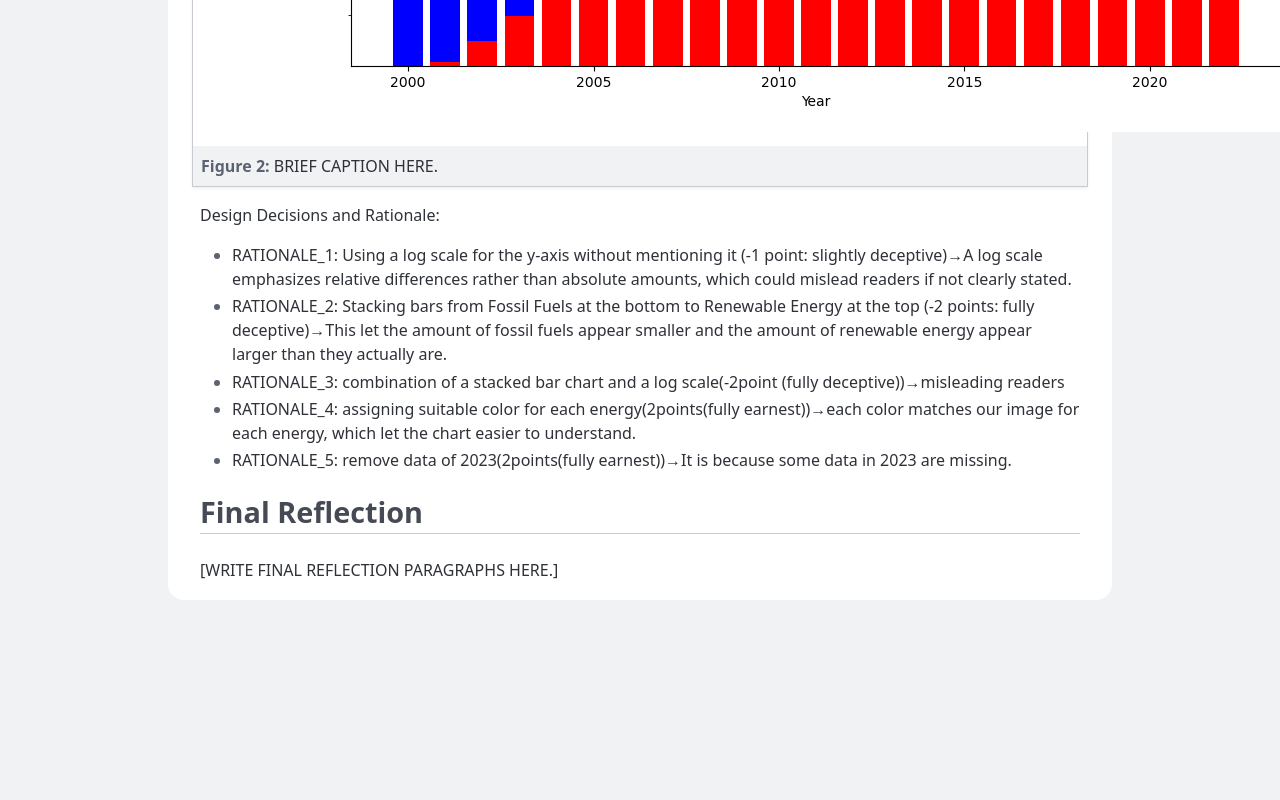
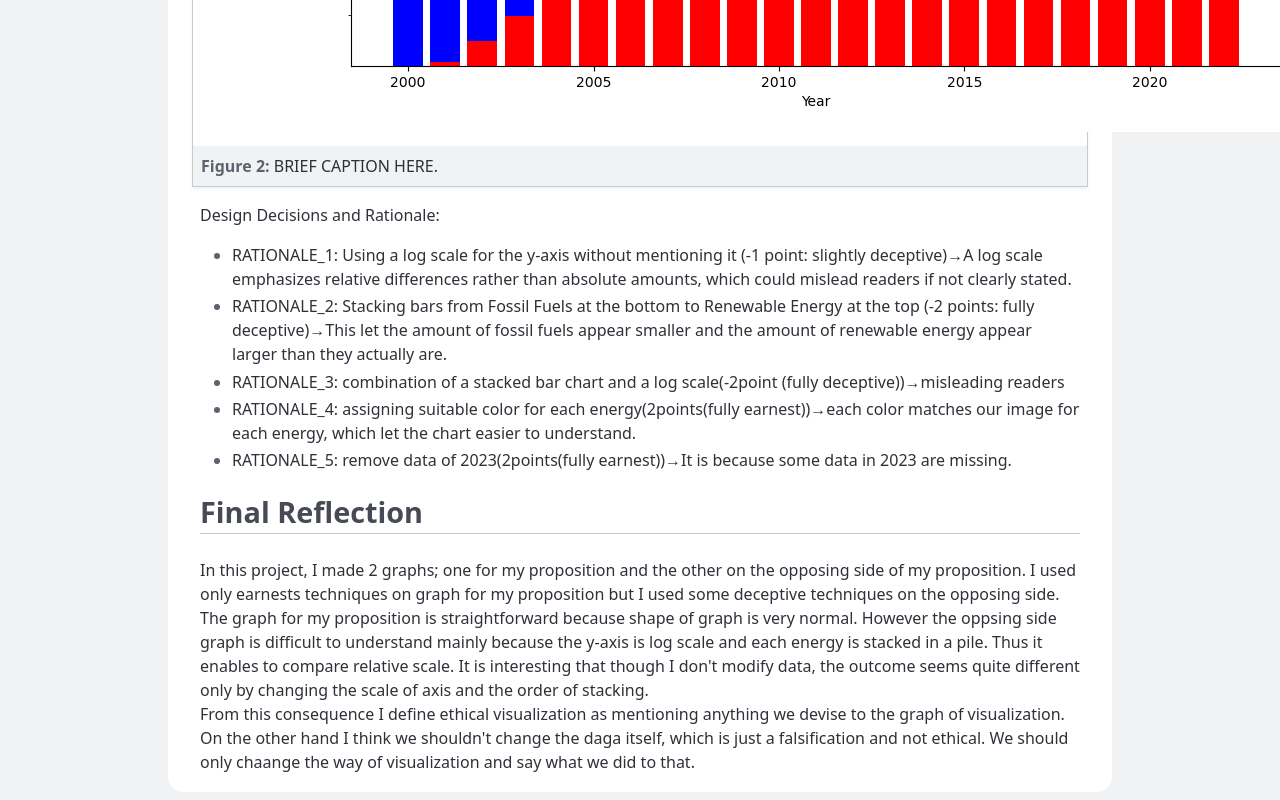
Before and after one commit to Ryotakemuraryo/Assignment2, a plain HTML site: page index.html in a window 1280 px wide. Shown: the part 1910-2710 px from the top of the page. Before the commit the page ends 2518 px from the top, so only its background shows below. Drawn offline with Linux system fonts and the light colour scheme.

Commit message:
add summary

```diff
--- a/index.html
+++ b/index.html
@@ -193,7 +193,13 @@
       <section>
         <h2>Final Reflection</h2>
 
-        <p>[WRITE FINAL REFLECTION PARAGRAPHS HERE.]</p>
+        <p>In this project, I made 2 graphs; one for my proposition and the other on the opposing side of my proposition. I used only earnests techniques on graph
+             for my proposition but I used some deceptive techniques on the opposing side. The graph for my proposition is straightforward because shape of graph is very normal.
+             However the oppsing side graph is difficult to understand mainly because the y-axis is log scale and each energy is stacked in a pile. Thus it enables to compare relative scale.
+             It is interesting that though I don't modify data, the outcome seems quite different only by changing the scale of axis and the order of stacking. <br> From this consequence I define
+             ethical visualization as mentioning anything we devise to the graph of visualization. On the other hand I think we shouldn't change the daga itself, which is just a falsification and not ethical.
+             We should only chaange the way of visualization and say what we did to that.
+        </p>
       </section>
     </main>
   </body>
```
